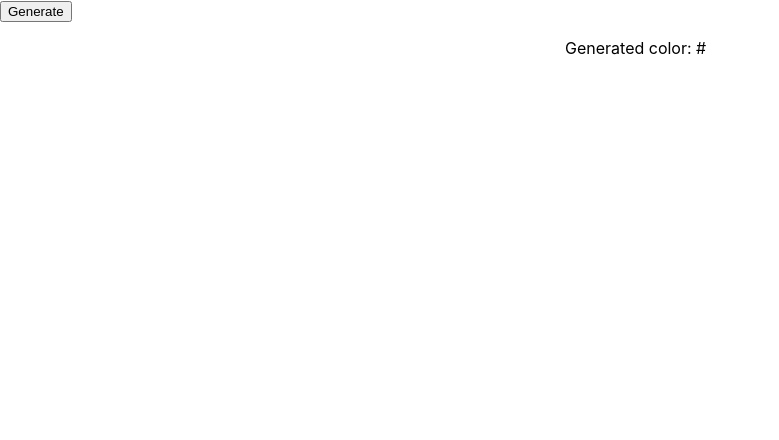
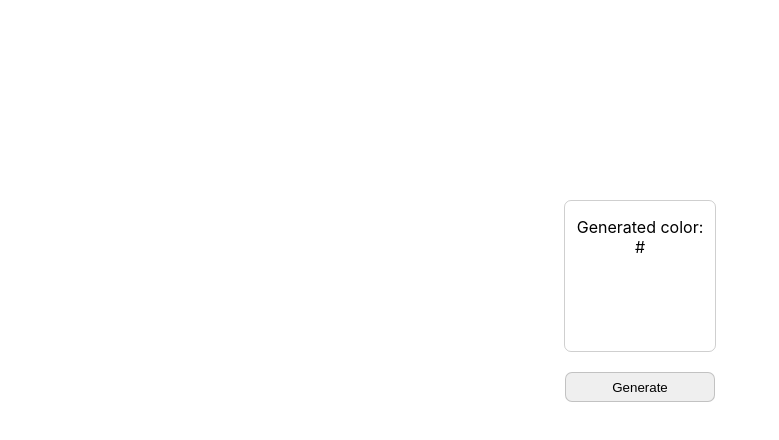
Before and after one commit to irisbromley/React-Random-Color-Generator-pjct-react-1-random-color-generator-, a React (Create React App) app: page / in a window 1280 px wide. Shown: the top 440 px of the page, without its empty margins (0-779 px from the left). Built offline with nearby package versions, Linux system fonts and the light colour scheme.

Commit message:
Add style

```diff
--- a/src/App.js
+++ b/src/App.js
@@ -3,31 +3,53 @@ import { useState } from 'react';
 export const useGenerateRandomColor = () => {
   const [color, setColor] = useState('');
   const generateColor = () => {
-    setColor(Math.random().toString(16).substr(-6));
+    // make a random number and use the last 6 digits
+    setColor(Math.random().toString(16).slice(-6));
   };
   return { color, generateColor };
 };
 export default function App() {
-  const { color, generateColor } = useGenerateRandomColor();
+  const { color, generateColor } = useGenerateRandomColor('');
   console.log(color);
   return (
     <div>
-      <button
-        onClick={() => {
-          generateColor();
-        }}
-      >
-        Generate
-      </button>
       <div
         style={{
           backgroundColor: '#' + color,
           width: 150,
           height: 150,
           margin: 'auto',
+          marginTop: '200px',
+          borderRadius: '7px',
+          border: '1px solid #00000030',
         }}
       >
-        <p>Generated color: {'#' + color}</p>
+        <p style={{ textAlign: 'center' }}>
+          Generated color: <br /> {'#' + color}
+        </p>
+      </div>
+      <div
+        style={{
+          display: 'flex',
+          justifyContent: 'center',
+          paddingTop: '20px',
+        }}
+      >
+        <button
+          style={{
+            border: '1px solid #00000030',
+            borderRadius: '7px',
+            textAlign: 'center',
+            width: 150,
+            height: 30,
+            backgroundColor: '##cdb9b914',
+          }}
+          onClick={() => {
+            generateColor();
+          }}
+        >
+          Generate
+        </button>
       </div>
     </div>
   );
```
